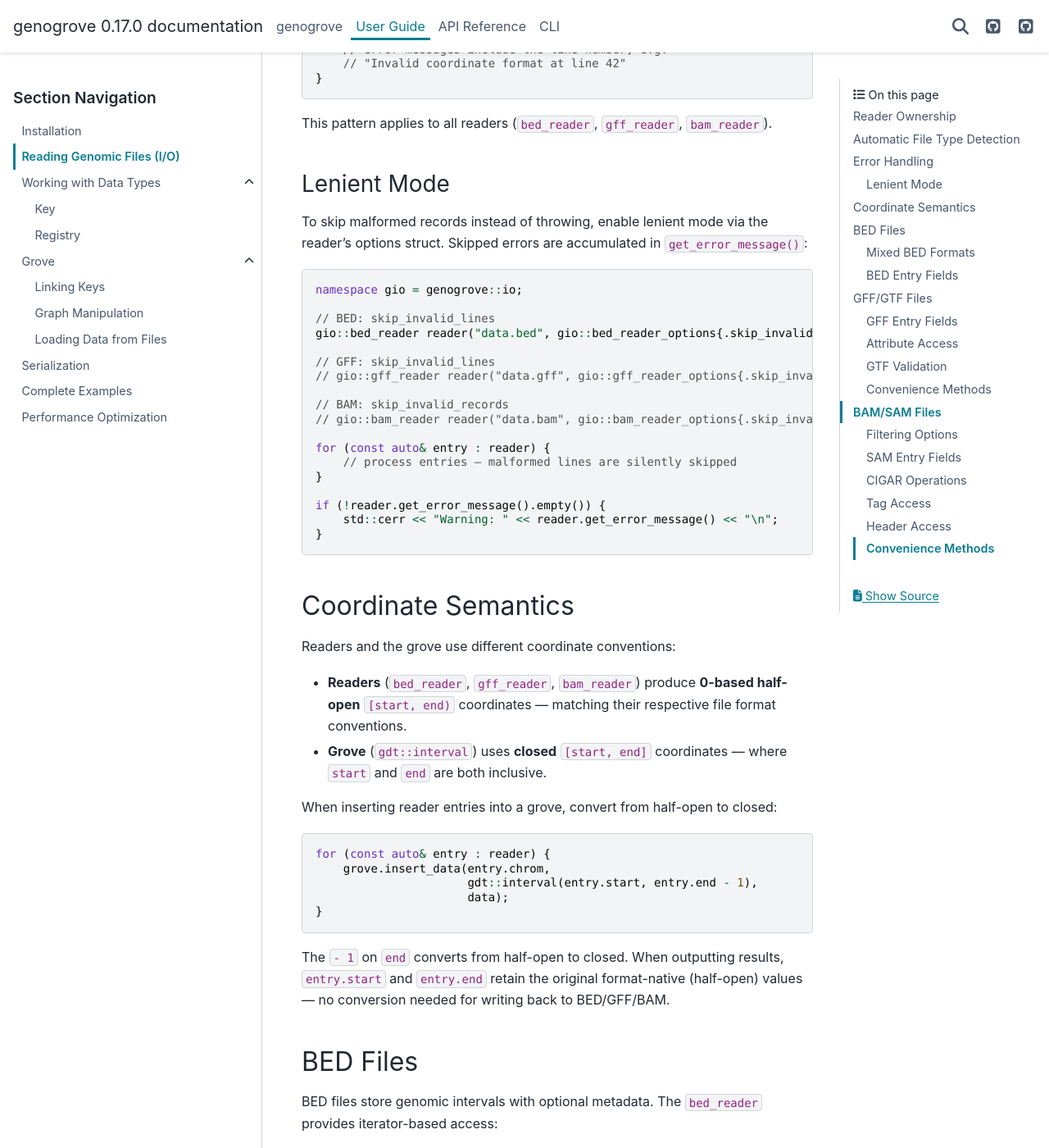
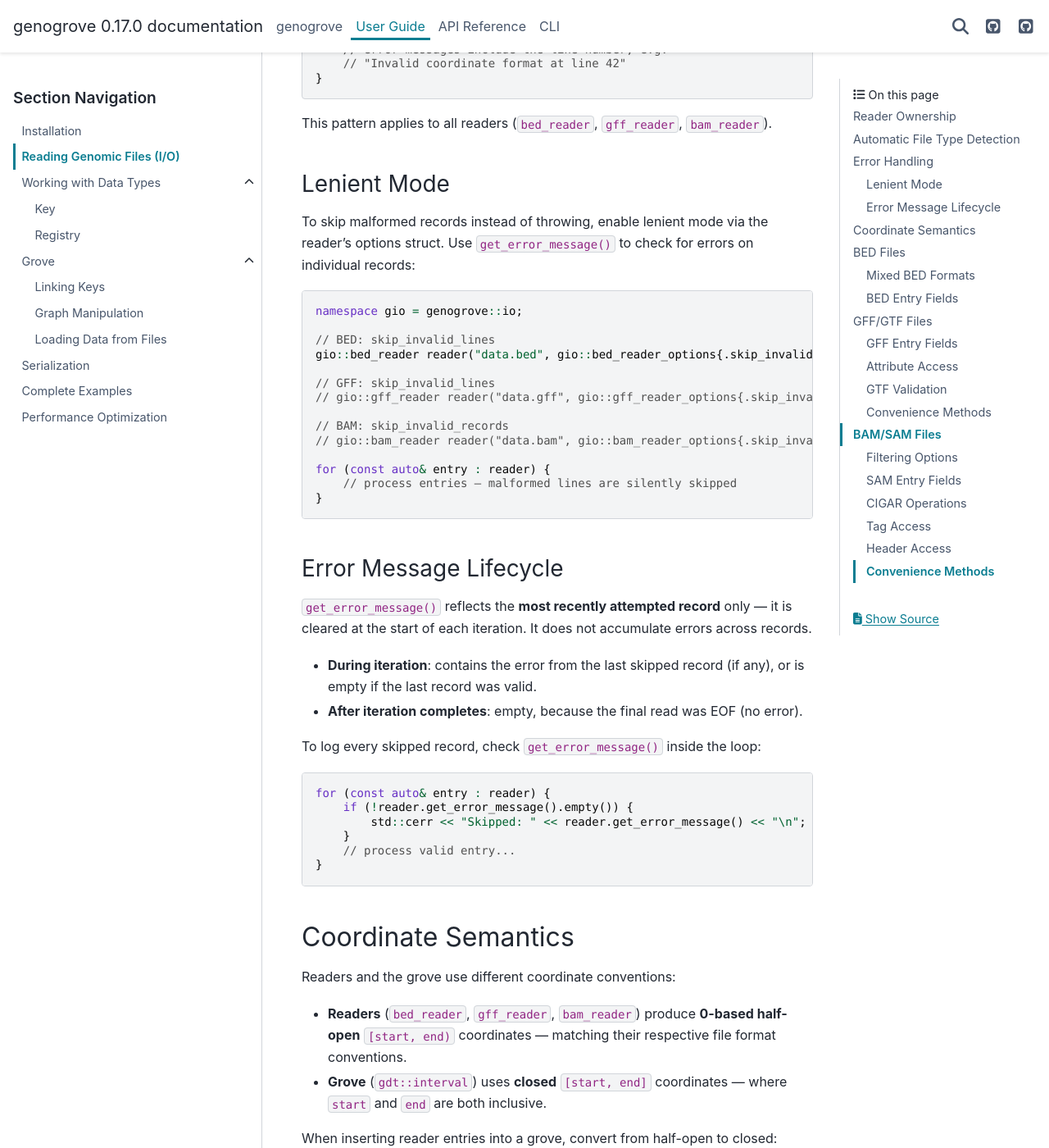
Before and after one commit to genogrove/docs, a Sphinx documentation site: the page built from source/guide/io.md, in a window 1280 px wide and 1400 px high, scrolled down 1996 px. Shown: the whole window at 82% size. Built offline with Sphinx 7.4.7 and the PyData theme 0.15.4, drawn with Linux system fonts in a browser that asks for light colours.

Commit message:
Document get_error_message() contract for IO readers
Update lenient mode docs to reflect that get_error_message() now
reflects only the most recently attempted record (cleared each
iteration), not accumulated errors. Add Error Message Lifecycle
section with correct usage pattern for logging skipped records.

Closes #76

Co-Authored-By: Claude Opus 4.6 (1M context) <noreply@anthropic.com>

````diff
--- a/source/guide/io.md
+++ b/source/guide/io.md
@@ -90,7 +90,7 @@ This pattern applies to all readers (`bed_reader`, `gff_reader`, `bam_reader`).
 ### Lenient Mode
 
 To skip malformed records instead of throwing, enable lenient mode via the reader's options struct.
-Skipped errors are accumulated in `get_error_message()`:
+Use `get_error_message()` to check for errors on individual records:
 
 ```cpp
 namespace gio = genogrove::io;
@@ -107,9 +107,25 @@ gio::bed_reader reader("data.bed", gio::bed_reader_options{.skip_invalid_lines =
 for (const auto& entry : reader) {
     // process entries — malformed lines are silently skipped
 }
+```
 
-if (!reader.get_error_message().empty()) {
-    std::cerr << "Warning: " << reader.get_error_message() << "\n";
+### Error Message Lifecycle
+
+`get_error_message()` reflects the **most recently attempted record** only — it is cleared at the
+start of each iteration. It does not accumulate errors across records.
+
+- **During iteration**: contains the error from the last skipped record (if any), or is empty if the
+  last record was valid.
+- **After iteration completes**: empty, because the final read was EOF (no error).
+
+To log every skipped record, check `get_error_message()` inside the loop:
+
+```cpp
+for (const auto& entry : reader) {
+    if (!reader.get_error_message().empty()) {
+        std::cerr << "Skipped: " << reader.get_error_message() << "\n";
+    }
+    // process valid entry...
 }
 ```
 
````
